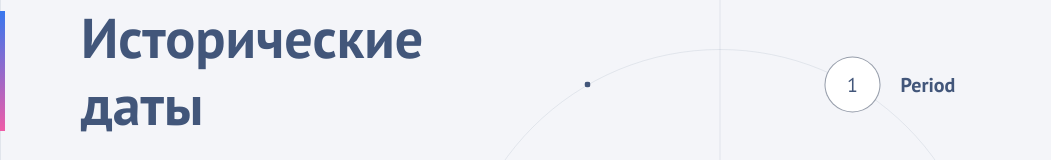
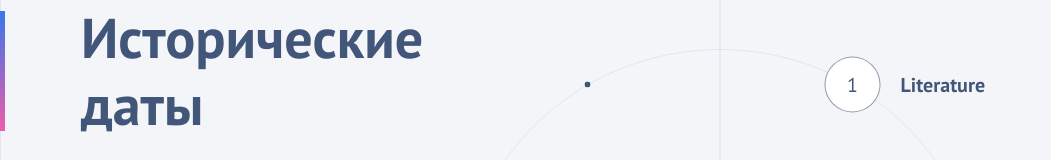
Before and after one commit to fradaaa/historic-events, a React app: page / in a window 1280 px wide. Shown: the part 166-326 px from the top of the page, without its empty margins (0-1051 px from the left). Built offline with nearby package versions, Linux system fonts and the light colour scheme.

Commit message:
Update Time Period Selection Logic

```diff
--- a/src/App.tsx
+++ b/src/App.tsx
@@ -7,18 +7,29 @@ import Title from "./components/Title/Title";
 import { data } from "./sampleData";
 
 const App = () => {
-  const [selectedTime, setSelectedTime] = useState(0);
+  const defaultAngle = 120;
+  const angleBetween = 360 / data.length;
+
+  const [selectedPeriod, setSelectedPeriod] = useState(0);
+  const [rotateAngle, setRotateAngle] = useState(defaultAngle);
+
+  const rotateTo = (order: number) => {
+    setRotateAngle(defaultAngle - order * angleBetween);
+    setSelectedPeriod(order);
+  };
 
   const nextPeriod = () => {
-    if (selectedTime + 1 === data.length) return;
+    if (selectedPeriod + 1 === data.length) return;
 
-    setSelectedTime(selectedTime + 1);
+    setSelectedPeriod(selectedPeriod + 1);
+    setRotateAngle(defaultAngle - (selectedPeriod + 1) * angleBetween);
   };
 
   const prevPeriod = () => {
-    if (selectedTime === 0) return;
+    if (selectedPeriod === 0) return;
 
-    setSelectedTime(selectedTime - 1);
+    setSelectedPeriod(selectedPeriod - 1);
+    setRotateAngle(defaultAngle - (selectedPeriod - 1) * angleBetween);
   };
 
   return (
@@ -26,9 +37,15 @@ const App = () => {
       <div className={styles.vLine}></div>
       <div className={styles.hLine}></div>
       <Title />
-      <TimePeriods />
+      <TimePeriods
+        selectedPeriod={selectedPeriod}
+        angleBetween={angleBetween}
+        rotateAngle={rotateAngle}
+        periods={data}
+        rotateTo={rotateTo}
+      />
       <PeriodsControls
-        currentPeriod={selectedTime}
+        currentPeriod={selectedPeriod}
         maxPeriods={data.length}
         prevPeriod={prevPeriod}
         nextPeriod={nextPeriod}
--- a/src/components/TimePeriods/PeriodItem.tsx
+++ b/src/components/TimePeriods/PeriodItem.tsx
@@ -20,7 +20,7 @@ const PeriodItem = ({
   return (
     <div className={itemClassName} onClick={() => rotateTo(order)}>
       <div className={styles.periodDot}></div>
-      <span className={styles.periodItemOrder}>{order}</span>
+      <span className={styles.periodItemOrder}>{order + 1}</span>
       <p className={styles.periodItemText}>{text}</p>
     </div>
   );
--- a/src/components/TimePeriods/TimePeriods.tsx
+++ b/src/components/TimePeriods/TimePeriods.tsx
@@ -1,25 +1,24 @@
-import { useState, CSSProperties } from "react";
-import styles from "./TimePeriod.module.css";
+import { CSSProperties, useState } from "react";
+import { TimeSlice } from "../../sampleData";
 import { getCoords } from "../../utils/getCoords";
 import PeriodItem from "./PeriodItem";
+import styles from "./TimePeriod.module.css";
 
 type TimePeriodsProps = {
-  periodsCount?: number;
+  selectedPeriod: number;
+  angleBetween: number;
+  rotateAngle: number;
+  periods: TimeSlice[];
+  rotateTo: (order: number) => void;
 };
 
-const defaultAngle = 120;
-
-const TimePeriods = ({ periodsCount = 6 }: TimePeriodsProps) => {
-  const [rotateAngle, setRotateAngle] = useState(defaultAngle);
-  const [selectedPeriod, setSelectedPeriod] = useState(1);
-
-  const angleBetween = 360 / periodsCount;
-
-  const rotateTo = (order: number) => {
-    setRotateAngle(120 - (order - 1) * angleBetween);
-    setSelectedPeriod(order);
-  };
-
+const TimePeriods = ({
+  selectedPeriod,
+  angleBetween,
+  rotateAngle,
+  periods,
+  rotateTo,
+}: TimePeriodsProps) => {
   const counterAngle = (angle: number) =>
     angle > 0 ? `-${angle}` : Math.abs(angle);
 
@@ -32,7 +31,7 @@ const TimePeriods = ({ periodsCount = 6 }: TimePeriodsProps) => {
         }}
       >
         <div className={styles.circleCentre}>
-          {new Array(periodsCount).fill("").map((_, i) => {
+          {periods.map(({ title }, i) => {
             const [x, y] = getCoords(angleBetween * i);
             const style: CSSProperties = {
               transform: `translate(${-x}px, ${-y}px) rotate(${counterAngle(
@@ -43,8 +42,8 @@ const TimePeriods = ({ periodsCount = 6 }: TimePeriodsProps) => {
             return (
               <div key={i} style={style} className={styles.itemWrapper}>
                 <PeriodItem
-                  order={i + 1}
-                  text="Period"
+                  order={i}
+                  text={title}
                   selectedPeriod={selectedPeriod}
                   rotateTo={rotateTo}
                 />
```
